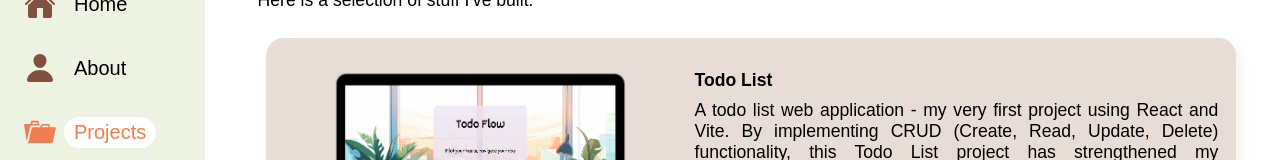
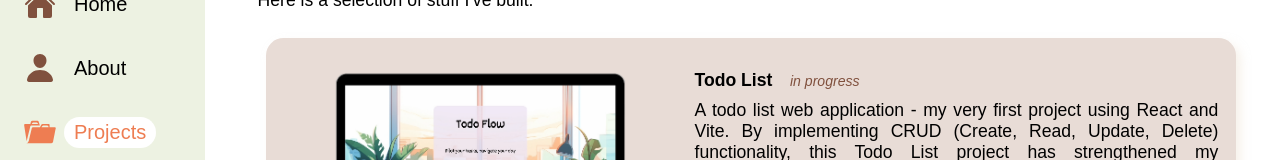
Before and after one commit to kimanh188/Portfolio, a React (Vite) app: page /projects in a window 1280 px wide. Shown: the part 244-404 px from the top of the page. Built offline with nearby package versions, Linux system fonts and the light colour scheme; a web font is replaced by a local one.

Commit message:
Added in-progress

```diff
--- a/src/components/ContactForm/contactForm.style.css
+++ b/src/components/ContactForm/contactForm.style.css
@@ -76,12 +76,6 @@
   margin-right: 0.5em;
 }
 
-.dark {
-  .form-container .input-container label {
-    color: #80513eb3;
-  }
-}
-
 @media only screen and (min-width: 768px) {
   .form-container {
     .row1 {
--- a/src/components/ProjectSlider/ProjectCard/project1.component.jsx
+++ b/src/components/ProjectSlider/ProjectCard/project1.component.jsx
@@ -16,6 +16,7 @@ export function Project1() {
       ))}
       projectLiveLink={"https://todo-y3ip.onrender.com/"}
       projectSourceLink={"https://github.com/kimanh188/ToDo-App"}
+      inProgress={true}
     />
   );
 }
--- a/src/components/ProjectSlider/ProjectCard/project2.component.jsx
+++ b/src/components/ProjectSlider/ProjectCard/project2.component.jsx
@@ -16,6 +16,7 @@ export function Project2() {
       ))}
       projectLiveLink={"https://kimanh188.github.io/CalculatorApp/"}
       projectSourceLink={"https://github.com/kimanh188/CalculatorApp"}
+      inProgress={false}
     />
   );
 }
--- a/src/components/ProjectSlider/ProjectCard/project3.component.jsx
+++ b/src/components/ProjectSlider/ProjectCard/project3.component.jsx
@@ -16,6 +16,7 @@ export function Project3() {
       ))}
       projectLiveLink={"https://kimanh188.github.io/ImageSearch-Unsplash/"}
       projectSourceLink={"https://github.com/kimanh188/ImageSearch-Unsplash"}
+      inProgress={false}
     />
   );
 }
--- a/src/components/ProjectSlider/ProjectCard/project4.component.jsx
+++ b/src/components/ProjectSlider/ProjectCard/project4.component.jsx
@@ -16,6 +16,7 @@ export function Project4() {
       ))}
       projectLiveLink={"https://kimanh188.github.io/WeatherApp/"}
       projectSourceLink={"https://github.com/kimanh188/WeatherApp"}
+      inProgress={false}
     />
   );
 }
--- a/src/components/ProjectSlider/ProjectCard/project5.component.jsx
+++ b/src/components/ProjectSlider/ProjectCard/project5.component.jsx
@@ -20,6 +20,7 @@ export function Project5() {
       projectSourceLink={
         "https://github.com/kimanh188/HuddleLandingPage_Challenge"
       }
+      inProgress={false}
     />
   );
 }
--- a/src/components/ProjectSlider/ProjectCard/projectCard.component.jsx
+++ b/src/components/ProjectSlider/ProjectCard/projectCard.component.jsx
@@ -13,6 +13,7 @@ export function ProjectCard({
   projectTechIcons,
   projectLiveLink,
   projectSourceLink,
+  inProgress,
 }) {
   const { isDarkMode } = useContext(DarkModeContext);
 
@@ -24,7 +25,11 @@ export function ProjectCard({
 
       <div className="project-overview">
         <div className="project-intro">
-          <h4 className="project-name">{projectName}</h4>
+          <div className="project-name">
+            <h4>{projectName}</h4>
+            {inProgress && <span className="in-progress"> in progress</span>}
+          </div>
+
           <p>{projectDescription}</p>
         </div>
 
--- a/src/components/ProjectSlider/ProjectCard/projectCard.style.css
+++ b/src/components/ProjectSlider/ProjectCard/projectCard.style.css
@@ -31,6 +31,15 @@
 
       .project-name {
         margin: 0.5em 0.5em 0.5em 0;
+        display: flex;
+        align-items: baseline;
+        gap: 1em;
+
+        .in-progress {
+          font-style: italic;
+          font-size: 0.8em;
+          color: var(--section-title-color);
+        }
       }
     }
 
--- a/src/index.css
+++ b/src/index.css
@@ -34,6 +34,7 @@
 
   --section-title-color: #89a44c;
   --text-color: #f2e3db;
+  --btn-text-color: #80513eb3;
 }
 
 html {
--- a/src/routes/Contact/contact.container.jsx
+++ b/src/routes/Contact/contact.container.jsx
@@ -26,7 +26,7 @@ export function ContactContainer() {
     }
   };
 
-  const phoneNumber = "0157 5855 2369";
+  const phoneNumber = "015758552369";
   const email = "kimanh188.de@gmail.com";
 
   const copyPhoneHandler = (event) => {
```
